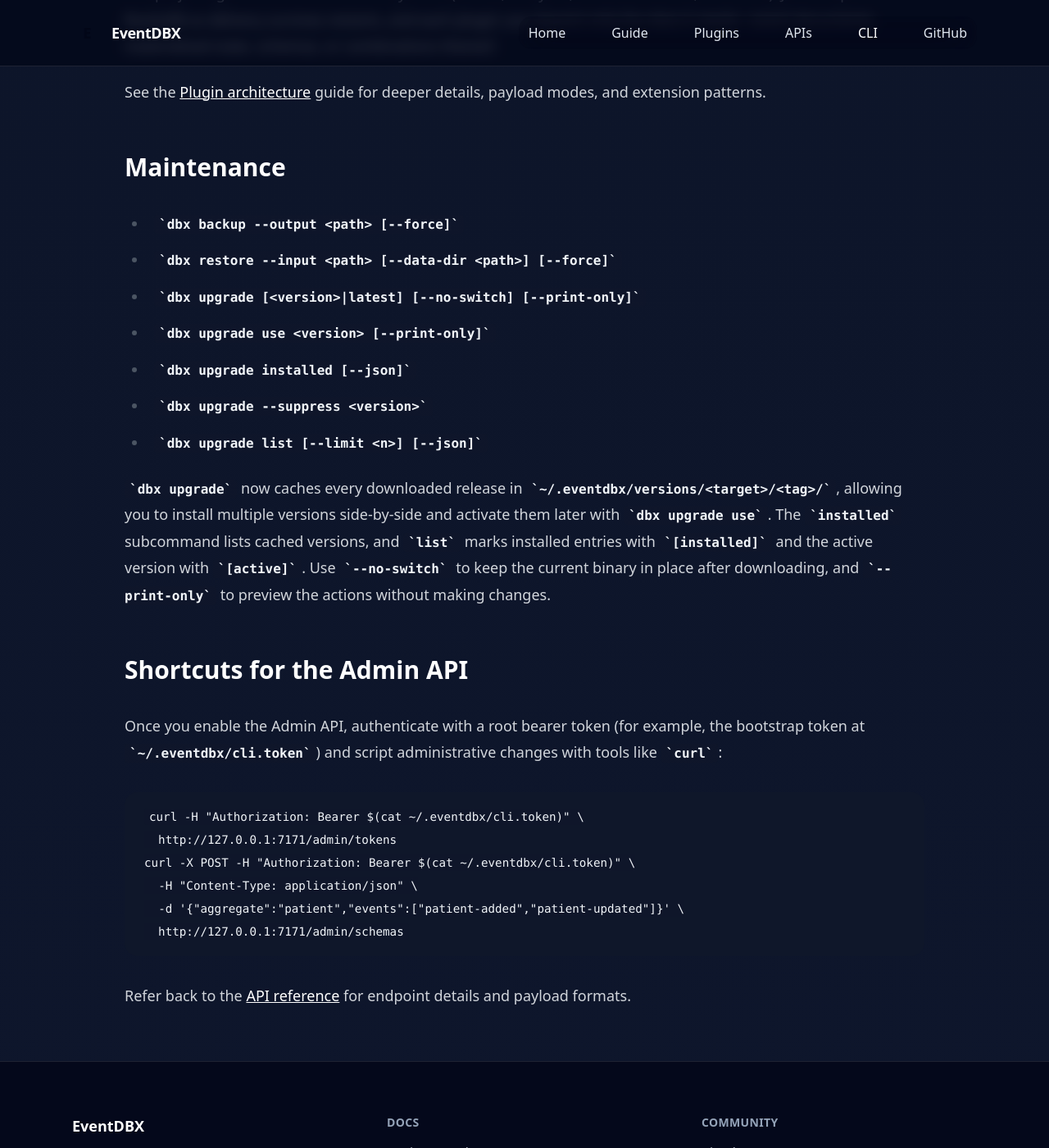
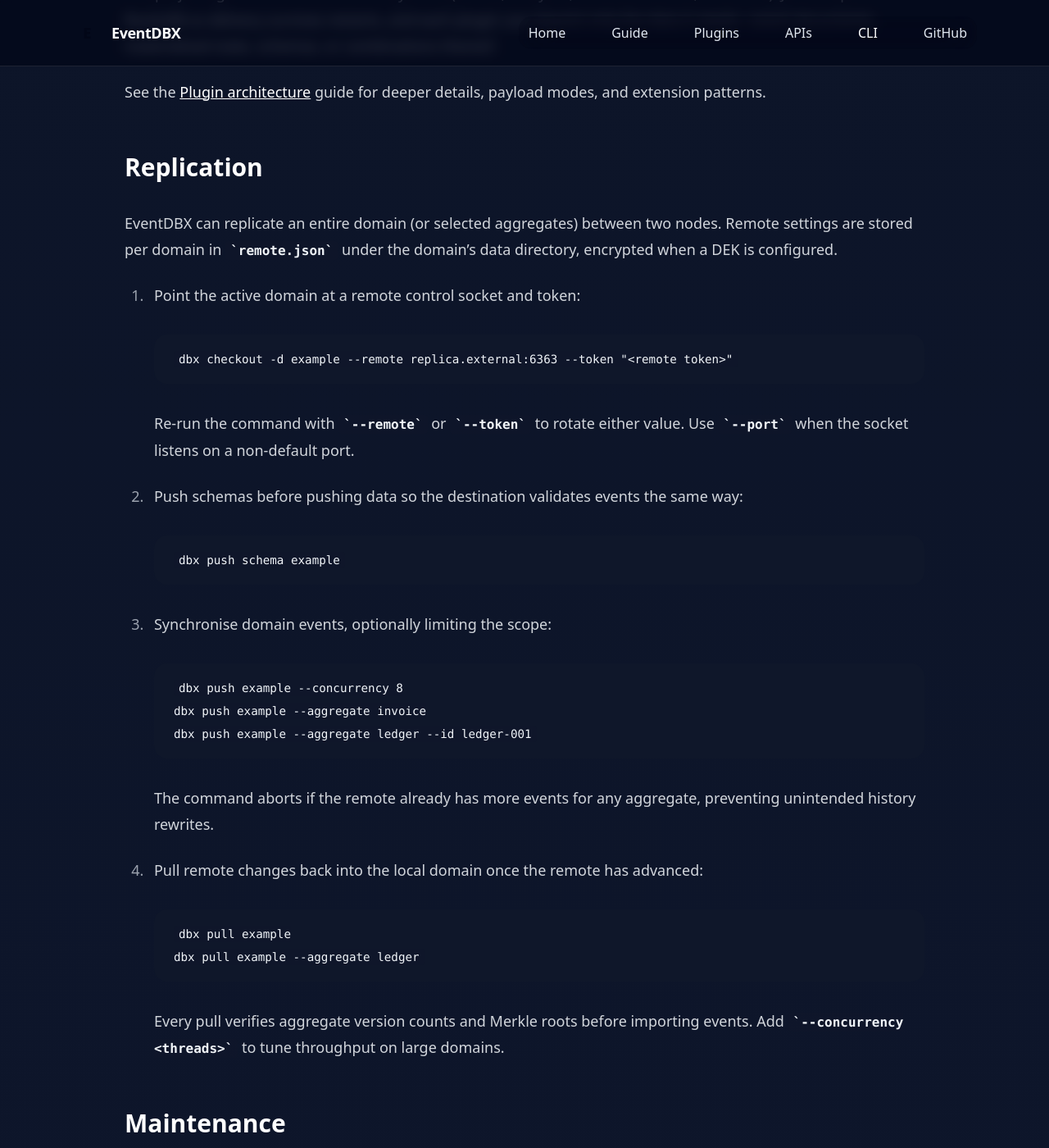
Before and after one commit to thachp/eventdbx, a Jekyll site: the page built from docs/cli.md, in a window 1280 px wide and 1400 px high, scrolled down 3989 px. Shown: the whole window at 82% size. Built offline with Jekyll 4.4.1, drawn with Linux system fonts in a browser that asks for light colours; nearby versions of some CDN libraries.

````diff
--- a/docs/cli.md
+++ b/docs/cli.md
@@ -6,7 +6,7 @@
 
 # CLI Reference
 
-The `dbx` binary manages servers, schemas, tokens, plugins, and backups. Every command accepts `--config <path>` when you need to point at a non-default configuration file. The CLI programs the *write* side of EventDBX and orchestrates the plugin pipeline that pushes jobs to read-side services.
+The `dbx` binary manages servers, schemas, tokens, plugins, and backups. Every command accepts `--config <path>` when you need to point at a non-default configuration file. The CLI programs the _write_ side of EventDBX and orchestrates the plugin pipeline that pushes jobs to read-side services.
 
 ## Global options
 
@@ -83,9 +83,46 @@
 - `dbx queue clear`
 - `dbx queue retry [--event-id <job-id>]`
 
-EventDBX’s core store owns the *write* side of CQRS; plugins serve the *read* side by consuming jobs from the queue and projecting them into downstream systems (search, analytics, notification hubs, and more). Jobs are persisted in RocksDB so delivery survives restarts, and each plugin can request only the data it needs—event documents, materialised state, schemas, or combinations thereof.
+EventDBX’s core store owns the _write_ side of CQRS; plugins serve the _read_ side by consuming jobs from the queue and projecting them into downstream systems (search, analytics, notification hubs, and more). Jobs are persisted in RocksDB so delivery survives restarts, and each plugin can request only the data it needs—event documents, materialised state, schemas, or combinations thereof.
 
 See the [Plugin architecture]({{ '/plugins/' | relative_url }}) guide for deeper details, payload modes, and extension patterns.
+
+## Replication
+
+EventDBX can replicate an entire domain (or selected aggregates) between two nodes. Remote settings are stored per domain in `remote.json` under the domain’s data directory, encrypted when a DEK is configured.
+
+1. Point the active domain at a remote control socket and token:
+
+   ```bash
+   dbx checkout -d example --remote replica.external:6363 --token "<remote token>"
+   ```
+
+   Re-run the command with `--remote` or `--token` to rotate either value. Use `--port` when the socket listens on a non-default port.
+
+2. Push schemas before pushing data so the destination validates events the same way:
+
+   ```bash
+   dbx push schema example
+   ```
+
+3. Synchronise domain events, optionally limiting the scope:
+
+   ```bash
+   dbx push example --concurrency 8
+   dbx push example --aggregate invoice
+   dbx push example --aggregate ledger --id ledger-001
+   ```
+
+   The command aborts if the remote already has more events for any aggregate, preventing unintended history rewrites.
+
+4. Pull remote changes back into the local domain once the remote has advanced:
+
+   ```bash
+   dbx pull example
+   dbx pull example --aggregate ledger
+   ```
+
+   Every pull verifies aggregate version counts and Merkle roots before importing events. Add `--concurrency <threads>` to tune throughput on large domains.
 
 ## Maintenance
 
````
Also changed, not shown: README.md, 1 other file.
